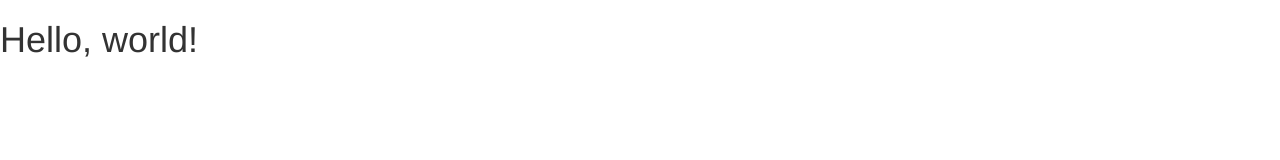
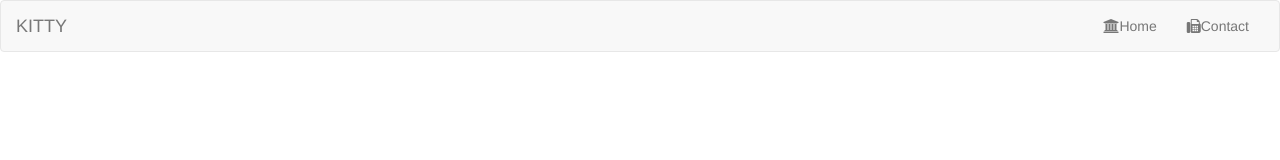
Before and after one commit to anamiruna/landing, a plain HTML site: page stylesheets/index.html in a window 1280 px wide. Drawn offline with nearby package versions, Linux system fonts and the light colour scheme.

Commit message:
adding navbar

```diff
--- a/stylesheets/index.html
+++ b/stylesheets/index.html
@@ -1,6 +1,7 @@
 <!DOCTYPE html>
 <html lang="en">
   <head>
+  <link href="http://netdna.bootstrapcdn.com/font-awesome/4.1.0/css/font-awesome.min.css" rel="stylesheet">
     <meta charset="utf-8">
     <meta http-equiv="X-UA-Compatible" content="IE=edge">
     <meta name="viewport" content="width=device-width, initial-scale=1">
@@ -12,7 +13,28 @@
 
   </head>
   <body>
-    <h1>Hello, world!</h1>
+    <nav class="navbar navbar-default" role="navigation">
+      <div class="container-fluid">
+        <!-- Brand and toggle get grouped for better mobile display -->
+        <div class="navbar-header">
+          <button type="button" class="navbar-toggle" data-toggle="collapse" data-target="#bs-example-navbar-collapse-1">
+            <span class="sr-only">Toggle navigation</span>
+            <span class="icon-bar"></span>
+            <span class="icon-bar"></span>
+            <span class="icon-bar"></span>
+          </button>
+          <a class="navbar-brand" href="#">KITTY</a>
+        </div>
+
+        <!-- Collect the nav links, forms, and other content for toggling -->
+        <div class="collapse navbar-collapse" id="bs-example-navbar-collapse-1">
+          <ul class="nav navbar-nav navbar-right">
+            <li><a href="#"><i class="fa fa-university"></i>Home</a></li>
+            <li><a href="contact"><i class="fa fa-fax"></i>Contact</a></li>
+          </ul>
+        </div><!-- /.navbar-collapse -->
+      </div><!-- /.container-fluid -->
+    </nav>
 
     <!-- jQuery (necessary for Bootstrap's JavaScript plugins) -->
     <script src="https://ajax.googleapis.com/ajax/libs/jquery/1.11.0/jquery.min.js"></script>
```
